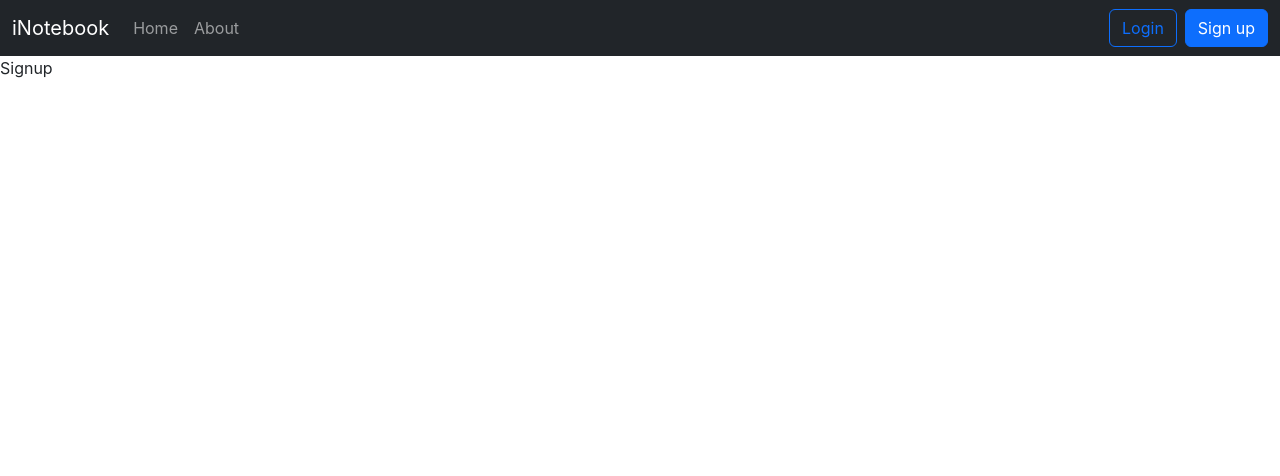
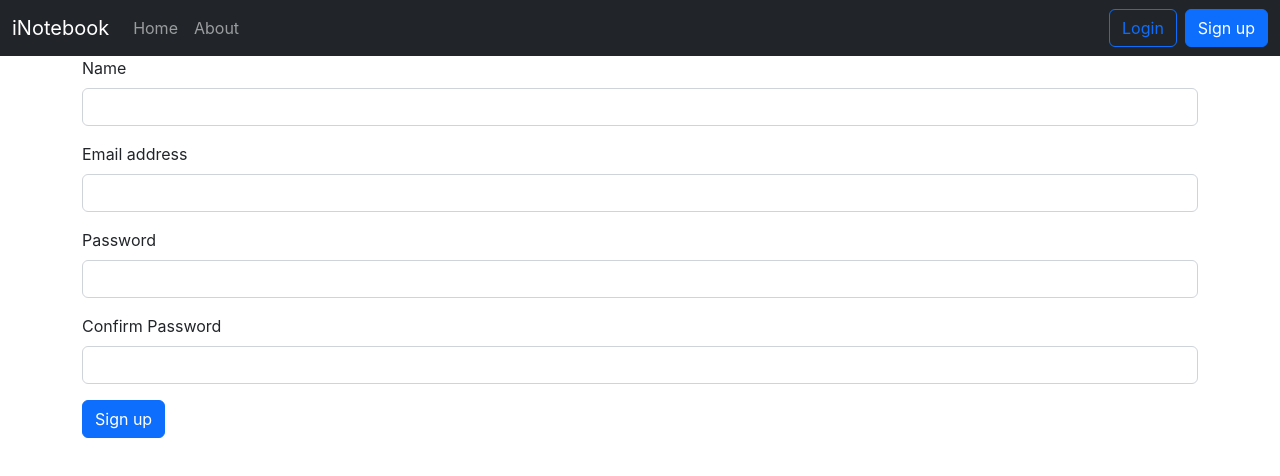
Before and after one commit to rtewari056/iNotebook, a React (Create React App) app: page /signup in a window 1280 px wide. Shown: the top 476 px of the page. Built offline with nearby package versions, Linux system fonts and the light colour scheme.

Commit message:
Adding SignUp Component to iNotebook

```diff
--- a/src/components/Login.js
+++ b/src/components/Login.js
@@ -64,7 +64,7 @@
         />
       </div>
       <button type="submit" className="btn btn-primary">
-        Submit
+        Login
       </button>
     </form>
   );
--- a/src/components/Signup.js
+++ b/src/components/Signup.js
@@ -1,7 +1,123 @@
-import React from 'react'
+import React, { useState } from "react";
+import { useNavigate } from "react-router-dom";
 
 export default function Signup() {
+  const [credentials, setCredentials] = useState({
+    name: "",
+    email: "",
+    password: "",
+  });
+  const [confirmPassword, setConfirmPassword] = useState(""); // Confirm password field is not taking inputs(maybe due to logic) thats why creating another state
+
+  let navigate = useNavigate();
+
+  const handleSignup = async (e) => {
+    e.preventDefault();
+
+    const url = "http://localhost:5000/api/auth/createuser";
+
+    const response = await fetch(url, {
+      method: "POST",
+      headers: {
+        "Content-Type": "application/json",
+      },
+      body: JSON.stringify({
+        name: credentials.name,
+        email: credentials.email,
+        password: credentials.password,
+      }),
+    });
+
+    const json = await response.json();
+    console.log(json);
+
+    if (json.success) {
+      // Save the auth token and redirect to home page
+      localStorage.setItem("token", json.token);
+      navigate("/");
+    } else {
+      alert("User already exists");
+    }
+  };
+
+  const onChange = (e) => {
+    setCredentials({ ...credentials, [e.target.name]: e.target.value });
+  };
+
   return (
-    <div>Signup</div>
-  )
+    <form className="container" onSubmit={handleSignup}>
+      <div className="mb-3">
+        <label htmlFor="name" className="form-label">
+          Name
+        </label>
+        <input
+          type="text"
+          className="form-control"
+          id="name"
+          name="name"
+          value={credentials.name}
+          onChange={onChange}
+        />
+      </div>
+      <div className="mb-3">
+        <label htmlFor="email" className="form-label">
+          Email address
+        </label>
+        <input
+          type="email"
+          className="form-control"
+          id="email"
+          name="email"
+          value={credentials.email}
+          onChange={onChange}
+        />
+      </div>
+      <div className="mb-3">
+        <label htmlFor="password" className="form-label">
+          Password
+        </label>
+        <input
+          type="password"
+          className={`form-control ${
+            credentials.password.length === 0
+              ? ""
+              : credentials.password.length < 5
+              ? "is-invalid"
+              : "is-valid"
+          }`}
+          id="password"
+          name="password"
+          value={credentials.password}
+          onChange={onChange}
+        />
+        <div className="invalid-feedback">
+          Password must be atleast 5 characters
+        </div>
+      </div>
+      <div className="mb-3">
+        <label htmlFor="cPassword" className="form-label">
+          Confirm Password
+        </label>
+        <input
+          type="password"
+          className={`form-control ${
+            credentials.password.length === 0
+              ? ""
+              : credentials.password === confirmPassword
+              ? "is-valid"
+              : "is-invalid"
+          }`}
+          id="cPassword"
+          name="cPassword"
+          value={confirmPassword}
+          onChange={(e) => {
+            setConfirmPassword(e.target.value);
+          }}
+        />
+      </div>
+      <button type="submit" className="btn btn-primary">
+        Sign up
+      </button>
+    </form>
+  );
 }
```
Also changed, not shown: 1 other file (tests, documents, lock files or other folders).
